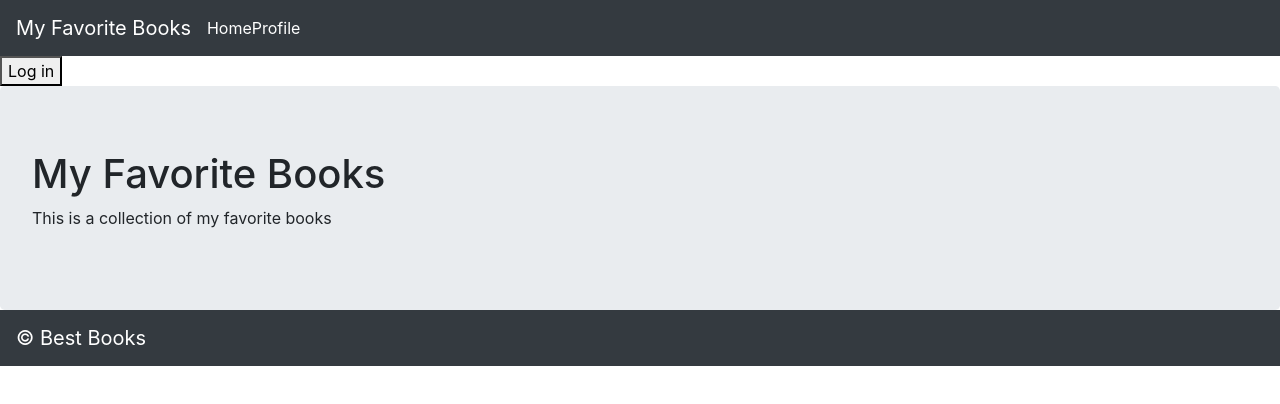
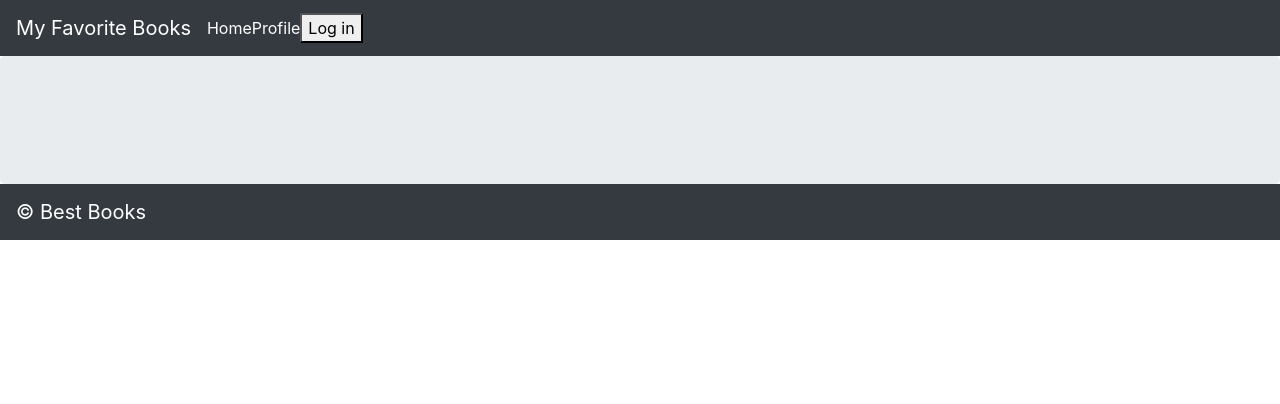
Before and after one commit to alaabaroud/can-of-books-frontend, a React (Create React App) app: page / in a window 1280 px wide. Shown: the top 404 px of the page. Built offline with nearby package versions, Linux system fonts and the light colour scheme.

Commit message:
finished the logout

```diff
--- a/package.json
+++ b/package.json
@@ -3,7 +3,7 @@
   "version": "0.1.0",
   "private": true,
   "dependencies": {
-    "@auth0/auth0-react": "^1.3.0",
+    "@auth0/auth0-react": "^1.6.0",
     "@testing-library/jest-dom": "5.11.9",
     "@testing-library/react": "11.2.5",
     "@testing-library/user-event": "12.8.0",
--- a/src/App.js
+++ b/src/App.js
@@ -1,6 +1,6 @@
 import React from 'react';
 import Header from './Header';
-import Login from './Login';
+// import Login from './Login';
 import Profile from './Profile'
 import BestBooks from './BestBooks'
 // import IsLoadingAndError from './IsLoadingAndError';
@@ -22,7 +22,7 @@ class App extends React.Component {
           {/* <IsLoadingAndError> */}
             <Header />
 
-            <Login/>
+
 
 
 
@@ -35,10 +35,12 @@ class App extends React.Component {
 
               </Route>
               <Route exact path="/profile">
-        <Profile />
-      </Route>
+              <Profile />
+              </Route>
 
               {/* TODO: add a route with a path of '/profile' that renders a `Profile` component */}
+
+
             </Switch>
             <Footer />
           {/* </IsLoadingAndError> */}
--- a/src/BestBooks.js
+++ b/src/BestBooks.js
@@ -1,20 +1,28 @@
 import React from 'react';
 import 'bootstrap/dist/css/bootstrap.min.css';
 import Jumbotron from 'react-bootstrap/Jumbotron';
+import { withAuth0 } from '@auth0/auth0-react';
 import './BestBooks.css';
 
 
 class MyFavoriteBooks extends React.Component {
   render() {
+    const {  isAuthenticated } = this.props.auth0;
+    console.log(this.props.auth0);
     return(
       <Jumbotron>
+
+{ isAuthenticated &&
+           <>
         <h1>My Favorite Books</h1>
         <p>
+
           This is a collection of my favorite books
         </p>
+      </>}
       </Jumbotron>
     )
   }
 }
 
-export default MyFavoriteBooks;
+export default withAuth0(MyFavoriteBooks);
--- a/src/Header.js
+++ b/src/Header.js
@@ -2,6 +2,8 @@ import React from 'react';
 import 'bootstrap/dist/css/bootstrap.min.css';
 import Navbar from 'react-bootstrap/Navbar';
 import { Link } from "react-router-dom";
+import Login from "./Login";
+import Logout from "./Logout";
 import './Header.css';
 
 class Header extends React.Component {
@@ -12,7 +14,10 @@ class Header extends React.Component {
         <Link to="/">Home</Link>
         <Link to="/profile">Profile</Link>
         {/* TODO: if the user is logged in, render the `LogoutButton` - if the user is logged out, render the `LoginButton` */}
+        <Login/>
+        <Logout/>
       </Navbar>
+
     );
   }
 }
--- a/src/components/logout.js
+++ b/src/Logout.js
@@ -1,7 +1,7 @@
 import React from 'react';
 import { useAuth0 } from '@auth0/auth0-react';
 
-function LogoutButton() {
+const LogoutButton=() =>{
   const {
     isAuthenticated,
     logout,
--- a/src/Profile.js
+++ b/src/Profile.js
@@ -4,6 +4,7 @@ import { withAuth0 } from '@auth0/auth0-react';
 class Profile extends Component {
   render() {
     const { user, isAuthenticated } = this.props.auth0;
+    console.log(isAuthenticated);
     return(
         <>
             { isAuthenticated &&
@@ -12,6 +13,7 @@ class Profile extends Component {
         <img src={user.picture} alt={user.name} />
         <h2>{user.name}</h2>
         <p>{user.email}</p>
+
       </div>
 
             </>
```
Also changed, not shown: 1 other file (tests, documents, lock files or other folders).
